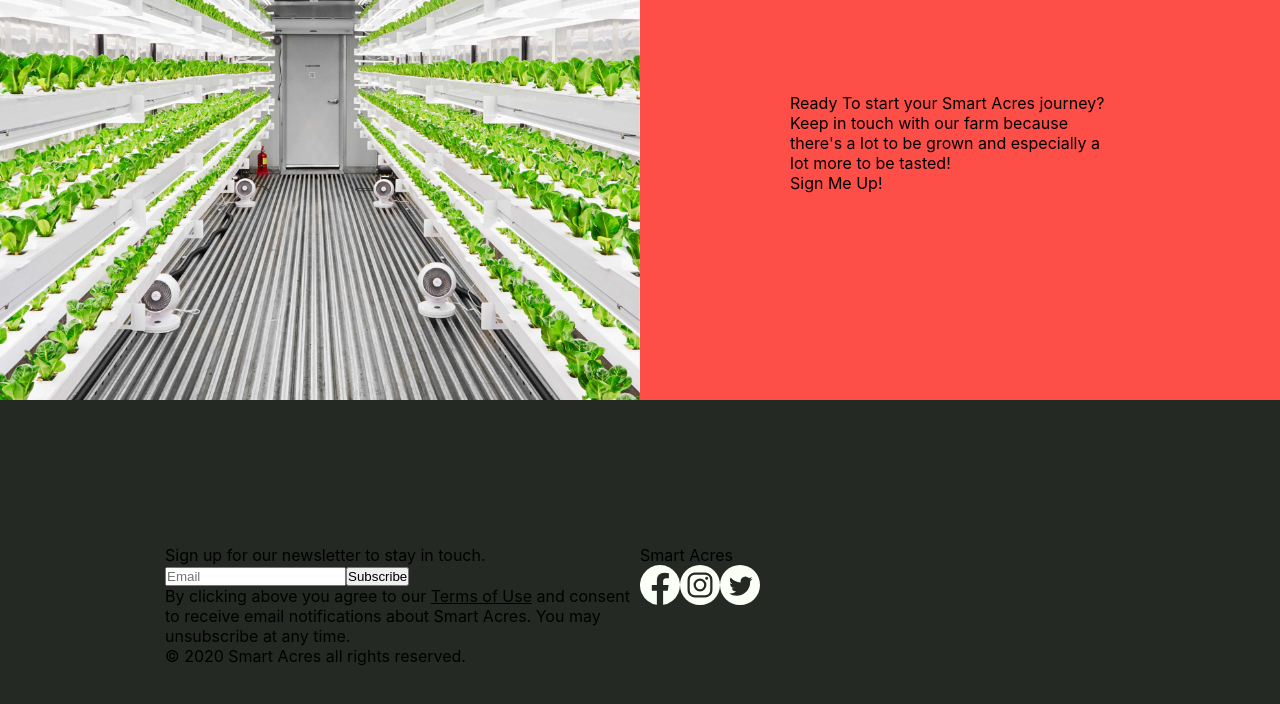
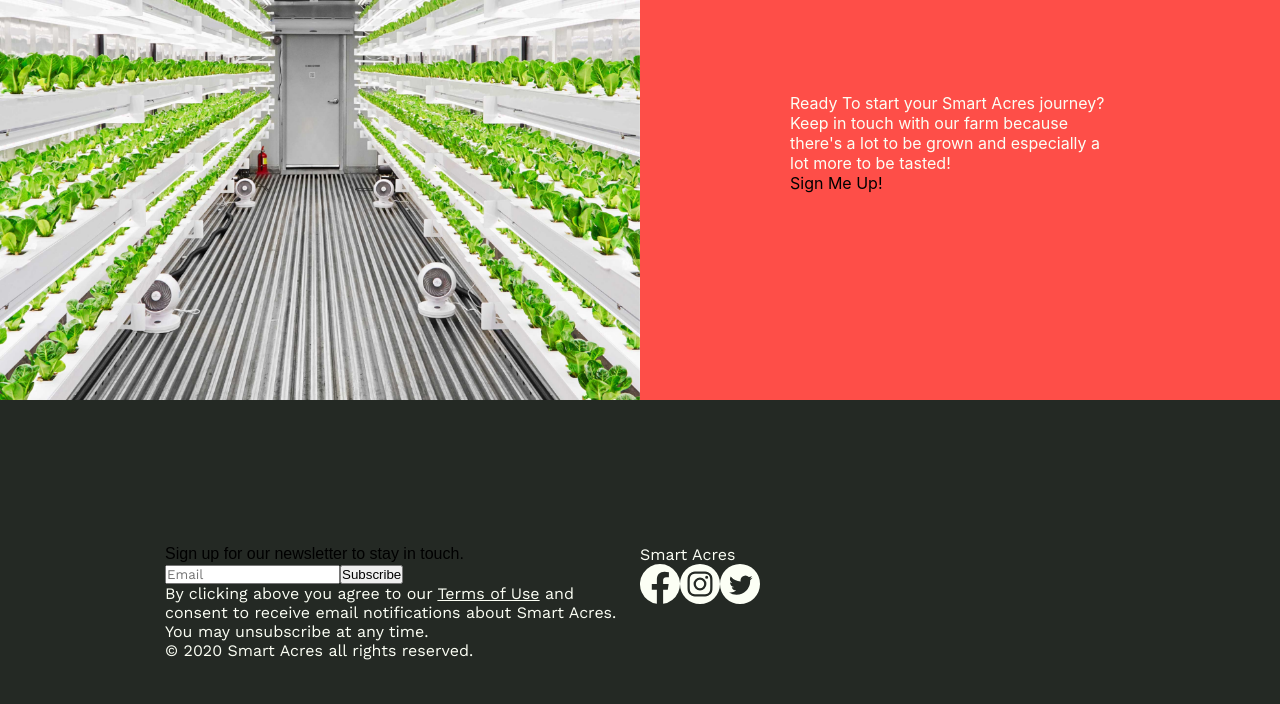
Before and after one commit to JuanTValdez/smart_acres, a React (Create React App) app: page / in a window 1280 px wide. Shown: the top 704 px of the page. Built offline with nearby package versions, Linux system fonts and the light colour scheme; a web font is replaced by a local one.

Commit message:
added colors to bottom footer txt

```diff
--- a/src/index.js
+++ b/src/index.js
@@ -3,9 +3,7 @@ import ReactDOM from 'react-dom/client';
 import './index.css';
 import App from './App';
 
-<link
-	rel='stylesheet'
-	href='https://cdnjs.cloudflare.com/ajax/libs/font-awesome/4.7.0/css/font-awesome.min.css'></link>;
+
 
 const root = ReactDOM.createRoot(document.getElementById('root'));
 root.render(
--- a/src/styles/Footer.css
+++ b/src/styles/Footer.css
@@ -43,6 +43,26 @@
 	background-color: var(--charcoal);
 }
 
+.txt-1,
+.txt-2,
+.txt-4,
+.copyright,
+.logo {
+	color: var(--off-white);
+}
+
+.email,
+.txt-4,
+.copyright,
+.logo {
+	font-family: 'Work Sans', sans-serif;
+}
+
+.txt-3,
+.subscribe-btn {
+	font-family: 'ClarendonURW-Lig', sans-serif;
+}
+
 .subscribe,
 .media {
 	grid-row: 2/2;
```
